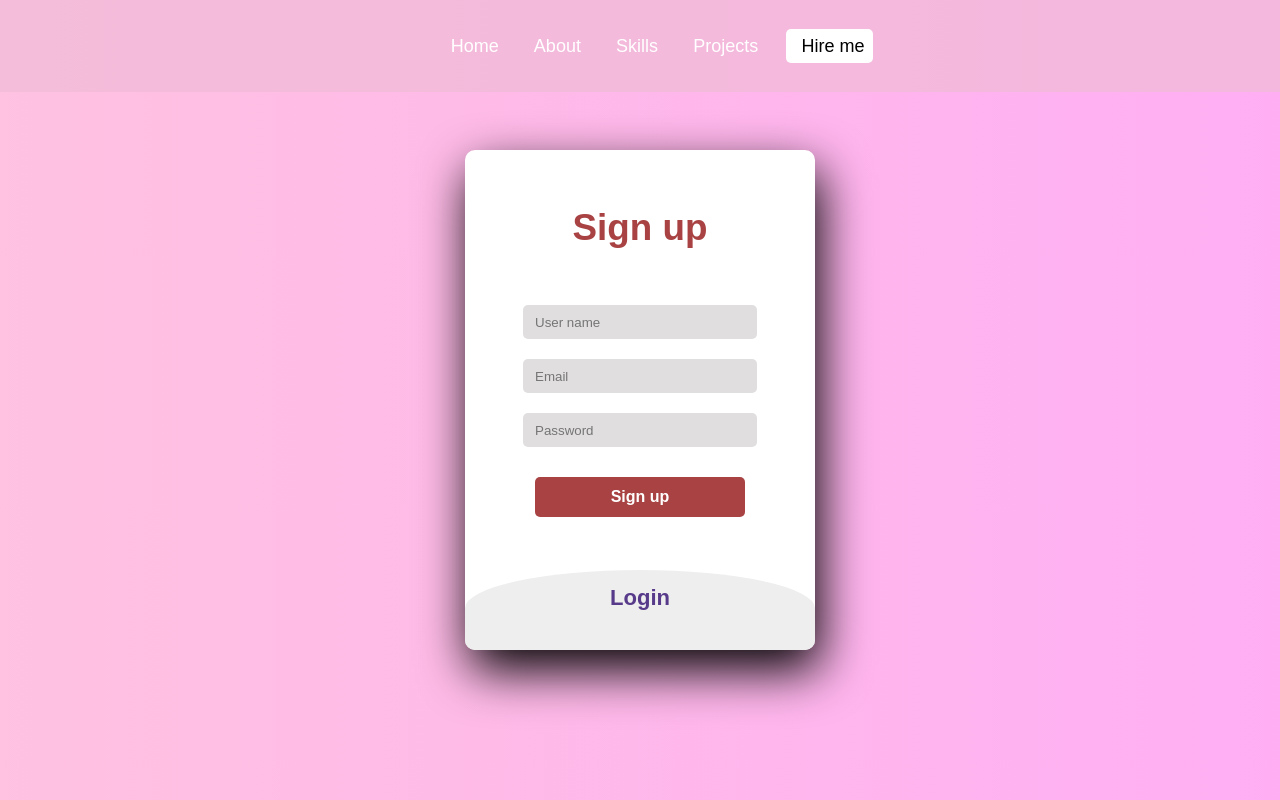
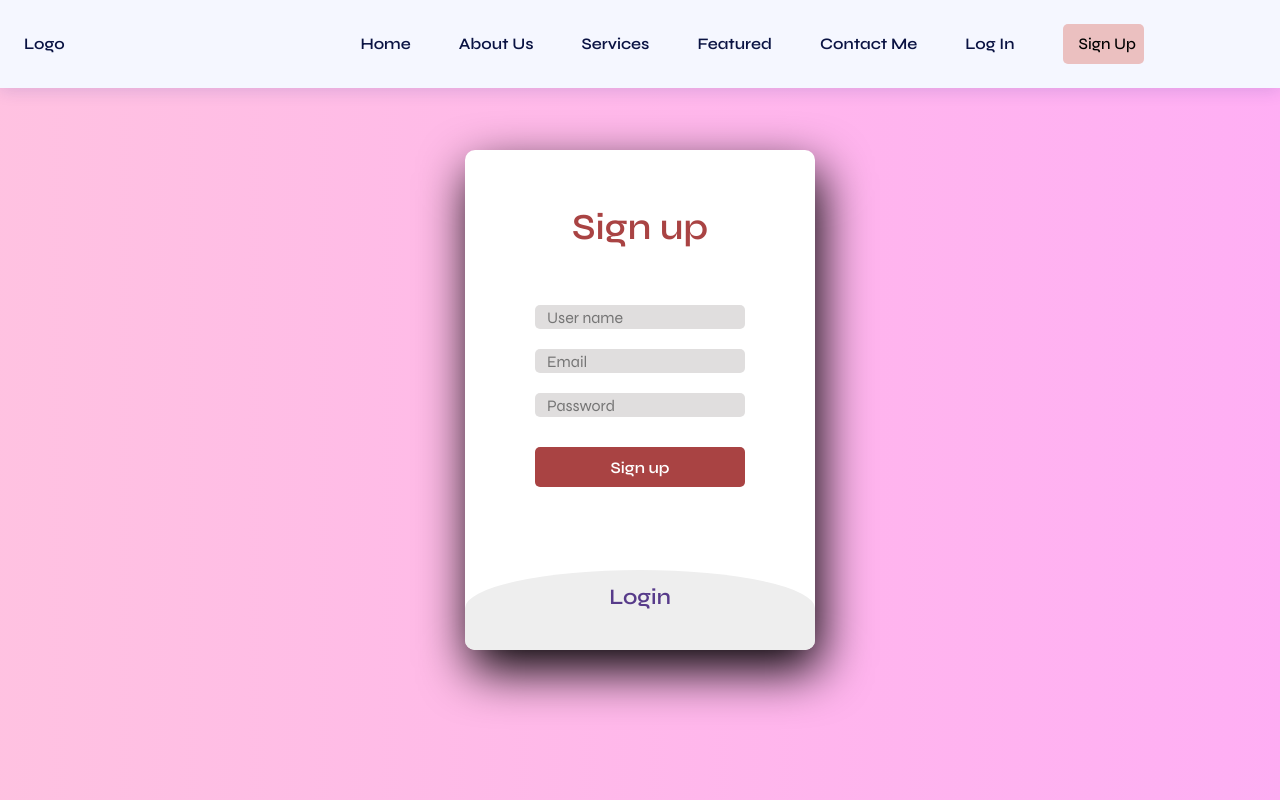
Before and after one commit to hiphucneh/FHoot_SWP391_FE, a React (Vite) app: page / in a window 1280 px wide. Built offline with nearby package versions, Linux system fonts and the light colour scheme.

Commit message:
Sửa header đẹp hơn

```diff
--- a/package.json
+++ b/package.json
@@ -11,7 +11,8 @@
   },
   "dependencies": {
     "react": "^19.0.0",
-    "react-dom": "^19.0.0"
+    "react-dom": "^19.0.0",
+    "react-icons": "^5.5.0"
   },
   "devDependencies": {
     "@eslint/js": "^9.21.0",
--- a/src/components/Header.css
+++ b/src/components/Header.css
@@ -1,20 +1,124 @@
-*,
-*::before,
-*::after {
+/*=============== GOOGLE FONTS ===============*/
+@import url("https://fonts.googleapis.com/css2?family=Syne:wght@400;500;600&display=swap");
+
+/*=============== VARIABLES CSS ===============*/
+:root {
+  --header-height: 3.5rem;
+
+  /*========== Colors ==========*/
+  /*Color mode HSL(hue, saturation, lightness)*/
+  --first-color: hsl(230, 75%, 56%);
+  --title-color: hsl(230, 75%, 15%);
+  --text-color: hsl(230, 12%, 40%);
+  --body-color: hsl(230, 100%, 98%);
+  --container-color: hsl(230, 100%, 97%);
+  --border-color: hsl(230, 25%, 80%);
+
+  /*========== Font and typography ==========*/
+  /*.5rem = 8px | 1rem = 16px ...*/
+  --body-font: "Syne", sans-serif;
+  --h2-font-size: 1.25rem;
+  --normal-font-size: .938rem;
+
+  /*========== Font weight ==========*/
+  --font-regular: 400;
+  --font-medium: 500;
+  --font-semi-bold: 600;
+
+  /*========== z index ==========*/
+  --z-fixed: 100;
+  --z-modal: 1000;
+}
+
+/*========== Responsive typography ==========*/
+@media screen and (min-width: 1023px) {
+  :root {
+    --h2-font-size: 1.5rem;
+    --normal-font-size: 1rem;
+  }
+}
+
+/*=============== BASE ===============*/
+* {
+  box-sizing: border-box;
   padding: 0;
   margin: 0;
-
 }
 
+html {
+  scroll-behavior: smooth;
+}
 
-header {
+body,
+input,
+button {
+  font-family: var(--body-font);
+  font-size: var(--normal-font-size);
+}
+
+body {
+  background-color: var(--body-color);
+  color: var(--text-color);
+}
+
+input,
+button {
+  border: none;
+  outline: none;
+}
+
+ul {
+  list-style: none;
+}
+
+a {
+  text-decoration: none;
+}
+
+img {
+  display: block;
+  max-width: 100%;
+  height: auto;
+}
+
+/*=============== REUSABLE CSS CLASSES ===============*/
+.container_head {
+  max-width: 1120px;
+  margin-inline: 1.5rem;
+}
+
+.main_head {
+  position: relative;
+  height: 100vh;
+}
+
+/*=============== HEADER & NAV ===============*/
+.header {
   position: fixed;
   top: 0;
   left: 0;
   width: 100%;
-  background-color: rgba(240, 187, 214, 0.7);
-  padding: 1rem 0;
-  z-index: 10;
+  background-color: var(--body-color);
+  box-shadow: 0 2px 16px hsla(230, 75%, 32%, .15);
+  z-index: var(--z-fixed);
+}
+
+.nav {
+  height: var(--header-height);
+  display: flex;
+  justify-content: space-between;
+  align-items: center;
+}
+
+.nav__logo {
+  color: var(--title-color);
+  font-weight: var(--font-semi-bold);
+}
+
+.nav__link {
+  color: var(--title-color);
+  font-weight: var(--font-semi-bold);
+  transition: color .4s;
 }
 
 ul {
@@ -25,63 +129,43 @@ ul {
   justify-content: center;
 }
 
-.link {
-  text-decoration: none;
-  color: #fff;
-  font-size: 18px;
-  padding: 0.5rem;
-  position: relative;
-}
-
-.link::before {
-  content: "";
-  position: absolute;
-  width: 100%;
-  height: 2px;
-  background: #fff;
-  border-radius: 5px;
-  transform: scaleX(0);
-  transition: all 0.6s ease;
-}
-
-.link::before {
-  bottom: 0;
-  left: 0;
-}
-
-.link:hover::before {
-  transform: scaleX(1);
-}
-
-#hire-me {
-  background-color: #fff;
+#sign-up {
+  background-color: #ebc0c0;
   display: flex;
   align-items: center;
   color: black;
   border-radius: 5px;
-  padding: 0.2rem 0.5rem;
+  padding: 0.5rem 0.5rem;
   transition: all 0.6s ease;
 }
 
-#hire-me:hover {
+#sign-up:hover {
   background-color: transparent;
-  color: #fff;
+  color: #e87a7a;
   padding: 0.5rem;
 }
 
-#hire-me i {
+#sign-up i {
   margin-right: 0.5rem;
 }
 
-.logo {
-  text-decoration: none;
-  color: #fff;
-  font-size: 40px;
-  padding: 0.5rem;
-  position: relative;
-  transition: 0.35s ease;
+
+
+@media screen and (min-width: 1023px) {
+  .nav {
+    height: calc(var(--header-height) + 2rem);
+    column-gap: 3rem;
+  }
+
+  .nav__list {
+    flex-direction: row;
+    column-gap: 3rem;
+  }
+
 }
 
-.logo:hover {
-  opacity: 0.5;
+@media screen and (min-width: 1150px) {
+  .container {
+    margin-inline: auto;
+  }
 }
--- a/src/components/Header.jsx
+++ b/src/components/Header.jsx
@@ -1,26 +1,60 @@
-import React from 'react';
-import './Header.css'; // Import CSS cho header
+import React from "react";
+import "./Header.css"; // Import CSS cho header
+import { RiAccountCircleFill } from "react-icons/ri";
 
 function Header() {
   return (
-    <header>
-      <nav>
-        <ul>
-          <li>
-            <a href="#" className="logo">
-              <i className="fa-brands fa-pied-piper-alt"></i> {/* Logo */}
+    <header class="header" id="header">
+      <nav class="nav container_head">
+        <a href="#" class="nav__logo">
+          Logo
+        </a>
+
+        <div class="nav__menu" id="nav-menu">
+          <ul class="nav__list">
+            <li class="nav__item">
+              <a href="#" class="nav__link">
+                Home
               </a>
             </li>
-          <li><a href="#" className="link">Home</a></li>
-          <li><a href="#" className="link">About</a></li>
-          <li><a href="#" className="link">Skills</a></li>
-          <li><a href="#" className="link">Projects</a></li>
+
+            <li class="nav__item">
+              <a href="#" class="nav__link">
+                About Us
+              </a>
+            </li>
+
+            <li class="nav__item">
+              <a href="#" class="nav__link">
+                Services
+              </a>
+            </li>
+
+            <li class="nav__item">
+              <a href="#" class="nav__link">
+                Featured
+              </a>
+            </li>
+
+            <li class="nav__item">
+              <a href="#" class="nav__link">
+                Contact Me
+              </a>
+            </li>
+
+            <li class="nav__item">
+              <a href="#" class="nav__link">
+                Log In
+              </a>
+            </li>
+
             <li>
-            <a href="#" className="link" id="hire-me">
-              <i className="fa-regular fa-envelope"></i> Hire me
+              <a href="#" className="link" id="sign-up">
+                <i className="fa-regular fa-envelope"></i> Sign Up
               </a>
             </li>
           </ul>
+        </div>
       </nav>
     </header>
   );
```
Also changed, not shown: 1 other file (tests, documents, lock files or other folders). Lines whose indentation alone changed are shown as unchanged.
